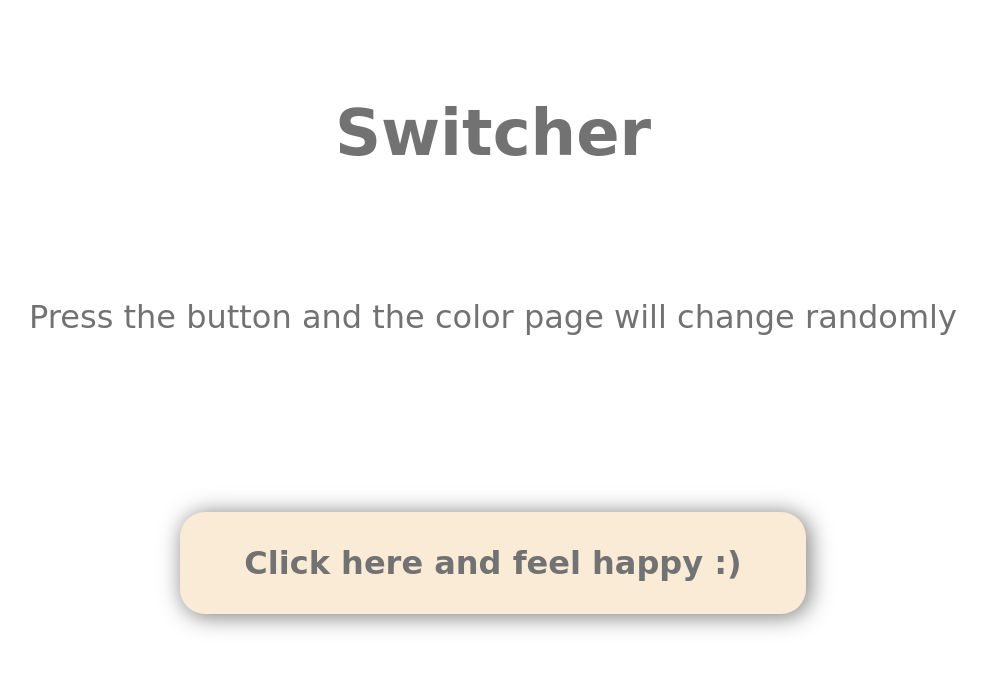
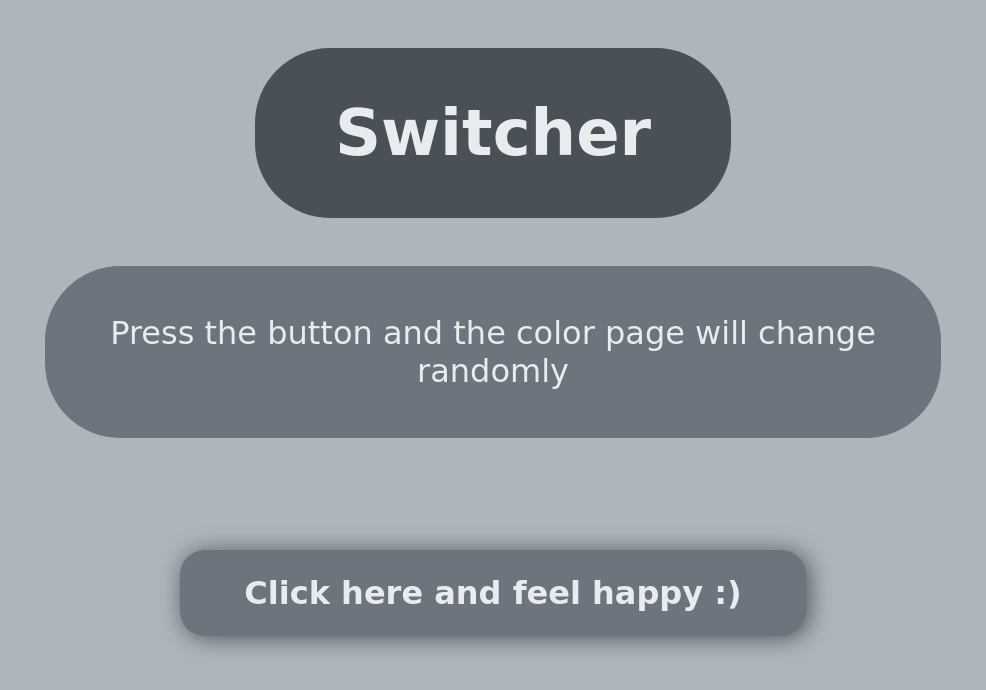
Before and after one commit to Mati-Pereira/color-switcher, a website: page index.html in a window 1280 px wide. Shown: the whole page, without its empty margins (147-1133 px from the left). Drawn offline with Linux system fonts and the light colour scheme; a web font is replaced by a local one.

Commit message:
fixing color issues

```diff
--- a/assets/css/style.css
+++ b/assets/css/style.css
@@ -3,35 +3,26 @@
     padding: 0;
     box-sizing: border-box;
     font-family: 'Macondo', cursive;
+    --primary-color: #495057;
+    --secondary-color: #6c757d;
+    --tertiary-color: #adb5bd;
+    --text-color: #e9ecef;
 }
 
-.container {
-    margin-top: 1rem;
-    text-align: center;
-}
-
-h1 {
-    padding: 5rem;
-    font-size: 4rem;
-    filter: contrast(1);
-    color: rgb(114, 114, 114);
-}
-
-p {
-    padding: 3rem;
-    font-size: 2rem;
-    color: rgb(114, 114, 114);
+body {
+    background-color: var(--tertiary-color);
+    transition: background-color 1000ms linear;
 }
 
 button {
-    color: rgb(114, 114, 114);
-    margin-top: 8rem;
-    padding: 2rem 4rem;
+    color: var(--text-color);
+    margin-top: 4rem;
+    padding: 1.5rem 4rem;
     border: 0;
     border-radius: 25px;
     font-size: 2rem;
     font-weight: 700;
-    background-color: antiquewhite;
+    background-color: var(--secondary-color);
     box-shadow: 3px 2px 22px 1px rgba(0, 0, 0, 0.5);
 }
 
@@ -49,6 +40,28 @@ button:active {
     /* Lowering the shadow */
 }
 
-body {
-    transition: background-color 1000ms linear;
+.box1 {
+    background-color: var(--primary-color);
+    border-radius: 75px;
+    min-width: 400px;
+    padding: 3rem 5rem;
+    font-size: 4rem;
+    color: var(--text-color);
 }
+
+.box2 {
+    background-color: var(--secondary-color);
+    margin: 3rem 12rem;
+    border-radius: 75px;
+    padding: 3rem;
+    font-size: 2rem;
+    color: var(--text-color);
+}
+
+.container {
+    margin-top: 3rem;
+    text-align: center;
+    display: flex;
+    flex-direction: column;
+    align-items: center;
+}
--- a/assets/js/index.js
+++ b/assets/js/index.js
@@ -11,3 +11,5 @@ function generateRandomColor() {
 const button = document.querySelector('.button').addEventListener('click', () => {
     document.body.style.backgroundColor = generateRandomColor()
 })
+
+console.log(generateRandomColor());
--- a/index.html
+++ b/index.html
@@ -11,8 +11,8 @@
 
 <body>
     <div class="container">
-        <h1>Switcher</h1>
-        <p>Press the button and the color page will change randomly</p>
+        <h1 class="box1">Switcher</h1>
+        <p class="box2">Press the button and the color page will change randomly</p>
         <button class="button">Click here and feel happy :)</button>
     </div>
     <style>
```
